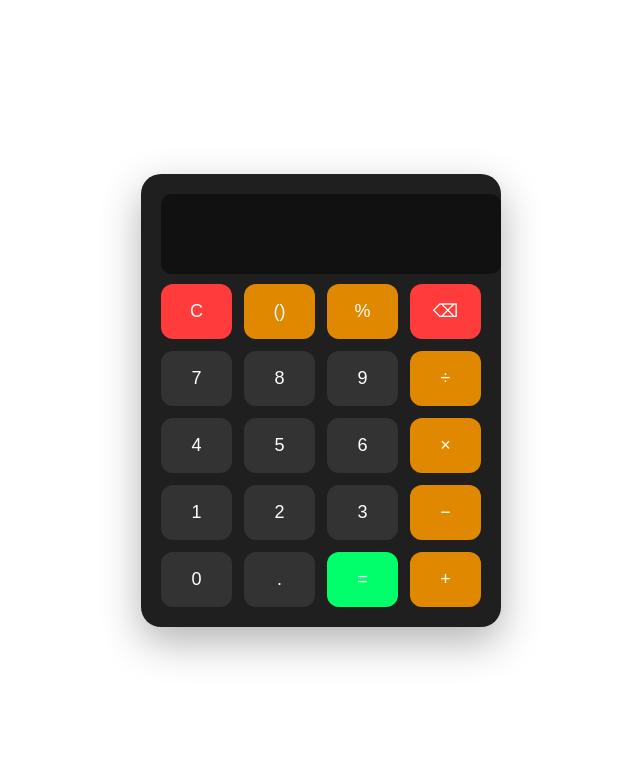
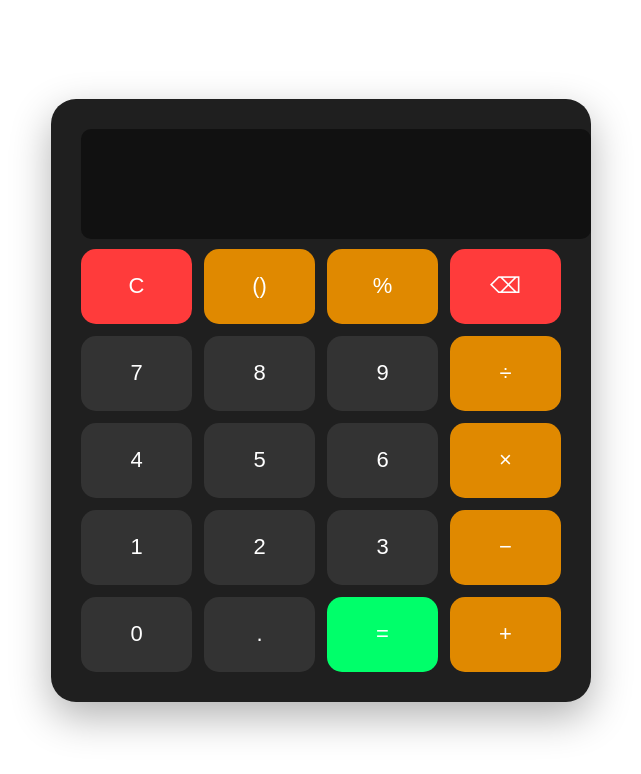
Before and after one commit to Khadija12aw/calculatrice-js, a plain HTML site: page index.html in a window 1280 px wide. Shown: the whole page, without its empty margins (319-960 px from the left). Drawn offline with Linux system fonts and the light colour scheme.

Commit message:
augmantation de la calculatrice

```diff
--- a/style.css
+++ b/style.css
@@ -6,22 +6,23 @@ body {
     justify-content: center;
     align-items: center;
     height: 100vh;
+    padding: 20;
 }
 
 .calculator {
     background: #1f1f1f;
-    padding: 20px;
-    border-radius: 20px;
-    width: 320px;
+    padding: 30px;
+    border-radius: 25px;
+    width: 480px;
     box-shadow: 0 15px 40px rgba(0,0,0,0.3);
 }
 
 #display {
     width: 100%;
-    height: 60px;
-    font-size: 26px;
+    height: 80px;
+    font-size: 32px;
     text-align: right;
-    padding: 10px;
+    padding: 15px;
     border-radius: 10px;
     border: none;
     margin-bottom: 10px;
@@ -66,10 +67,10 @@ body {
 }
 
 button {
-    height: 55px;
-    border-radius: 12px;
+    height: 75px;
+    border-radius: 15px;
     border: none;
-    font-size: 18px;
+    font-size: 22px;
     cursor: pointer;
     background: #333;
     color: white;
```
